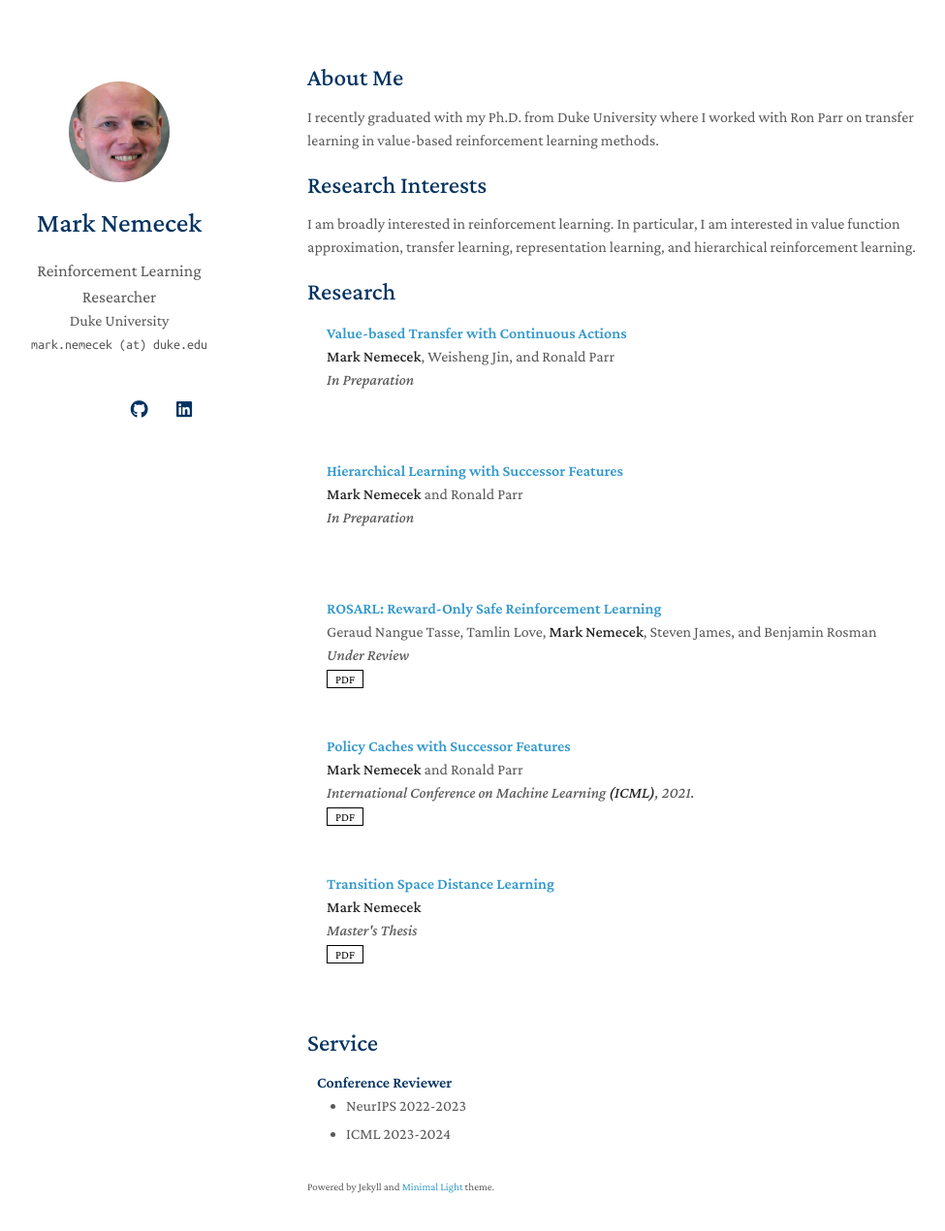
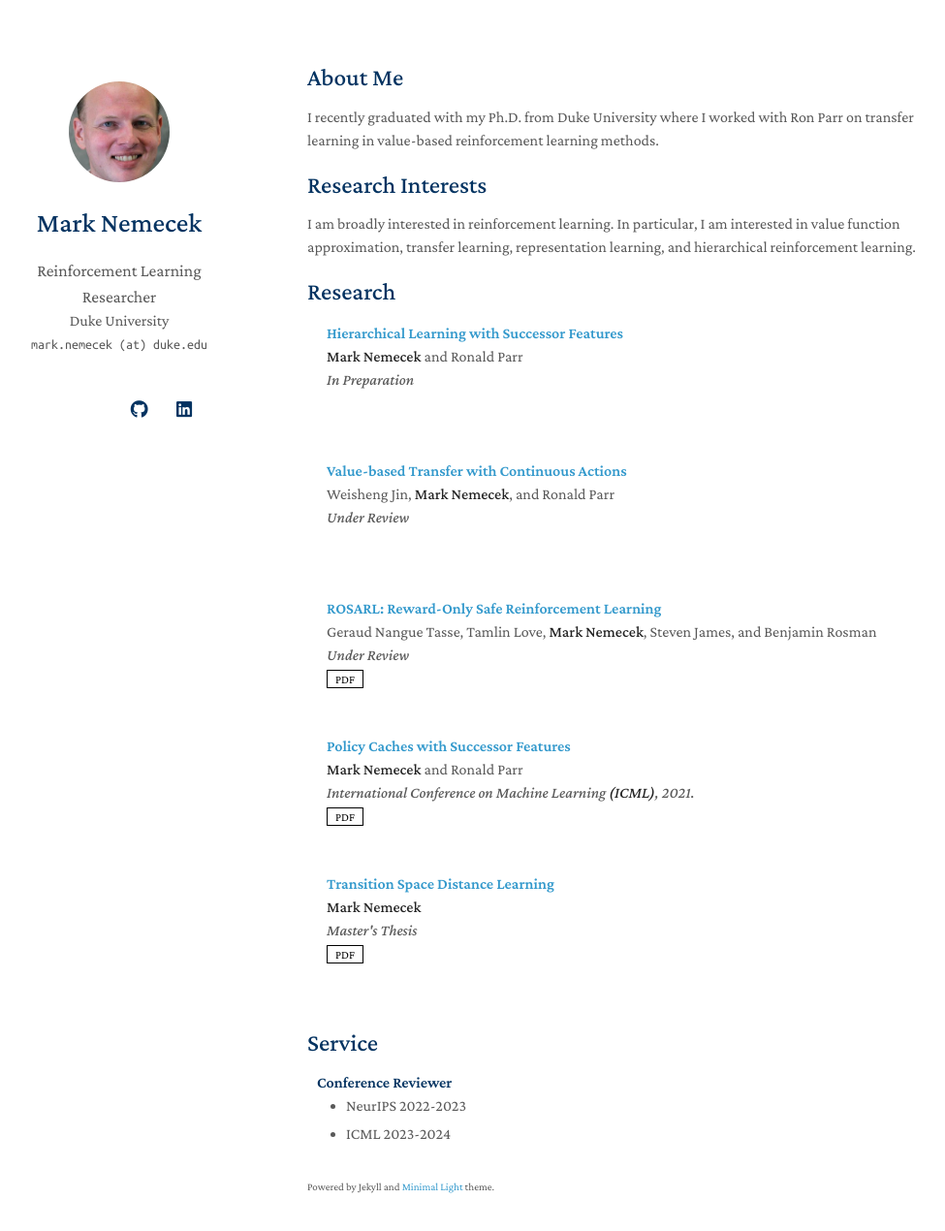
Before and after one commit to mark-nemecek/mark-nemecek.github.io, a Jekyll site: the page built from index.md, in a window 1280 px wide and 1305 px high. Shown: the top 1270 px of the window at 97% size, without its empty margins (153-1128 px from the left). Built offline with Jekyll 4.4.1, drawn with Linux system fonts in a browser that asks for light colours; nearby versions of some CDN libraries; a style sheet for code colours, icons or effects is not loaded; our own code applies the rules of GitHub Pages for plain Markdown files.

```diff
--- a/_data/publications.yml
+++ b/_data/publications.yml
@@ -1,14 +1,14 @@
 main:
-
-  - title: Value-based Transfer with Continuous Actions
-    authors: <strong>Mark Nemecek</strong>, Weisheng Jin, and Ronald Parr
-    conference_short: inprep
-    conference: In Preparation
 
   - title: Hierarchical Learning with Successor Features
     authors: <strong>Mark Nemecek</strong> and Ronald Parr
     conference_short: inprep
     conference: In Preparation
+
+  - title: Value-based Transfer with Continuous Actions
+    authors: Weisheng Jin, <strong>Mark Nemecek</strong>, and Ronald Parr
+    conference_short: ur
+    conference: Under Review
 
   - title: "ROSARL: Reward-Only Safe Reinforcement Learning"
     authors: Geraud Nangue Tasse, Tamlin Love, <strong>Mark Nemecek</strong>, Steven James, and Benjamin Rosman
```
